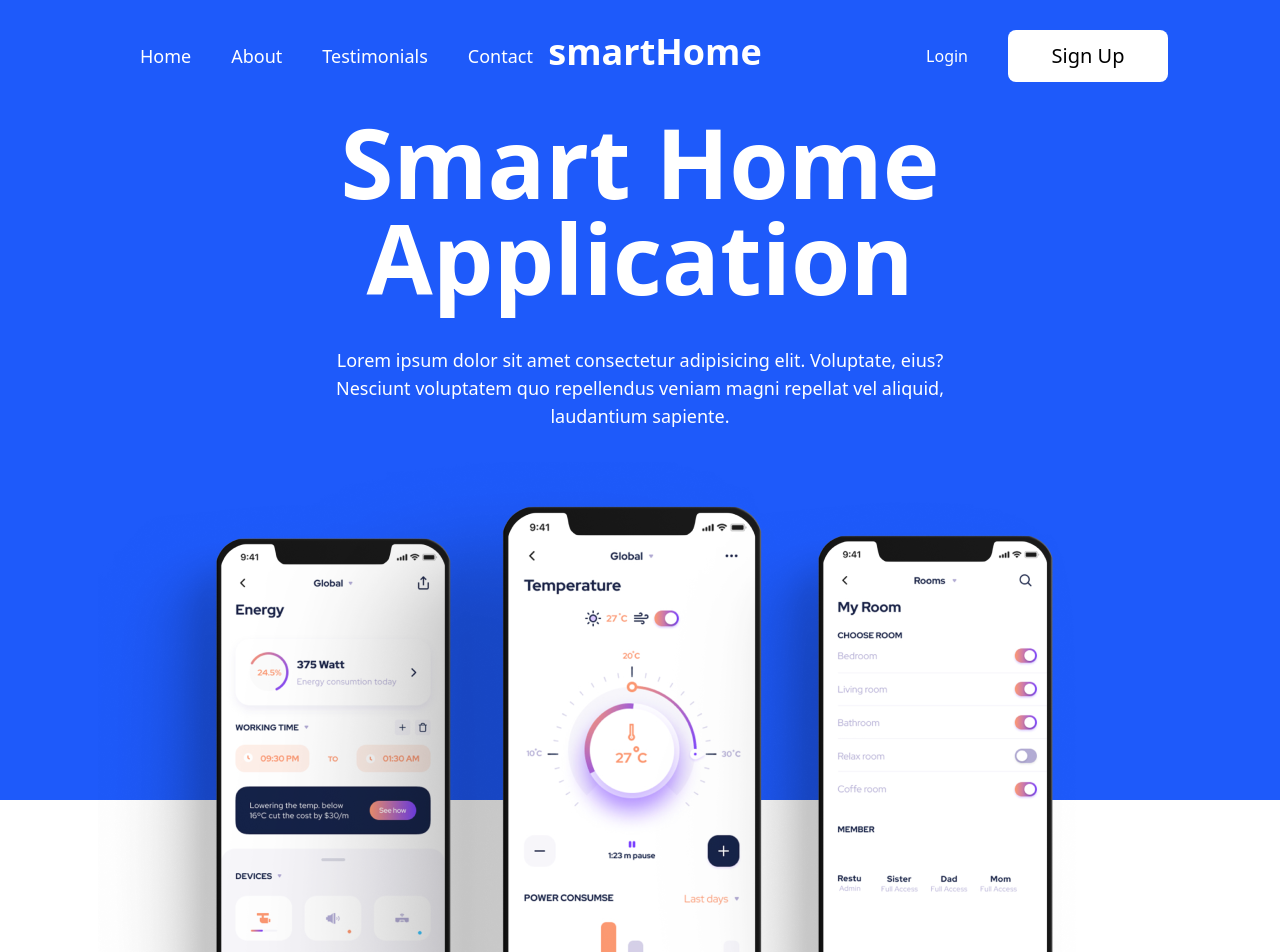
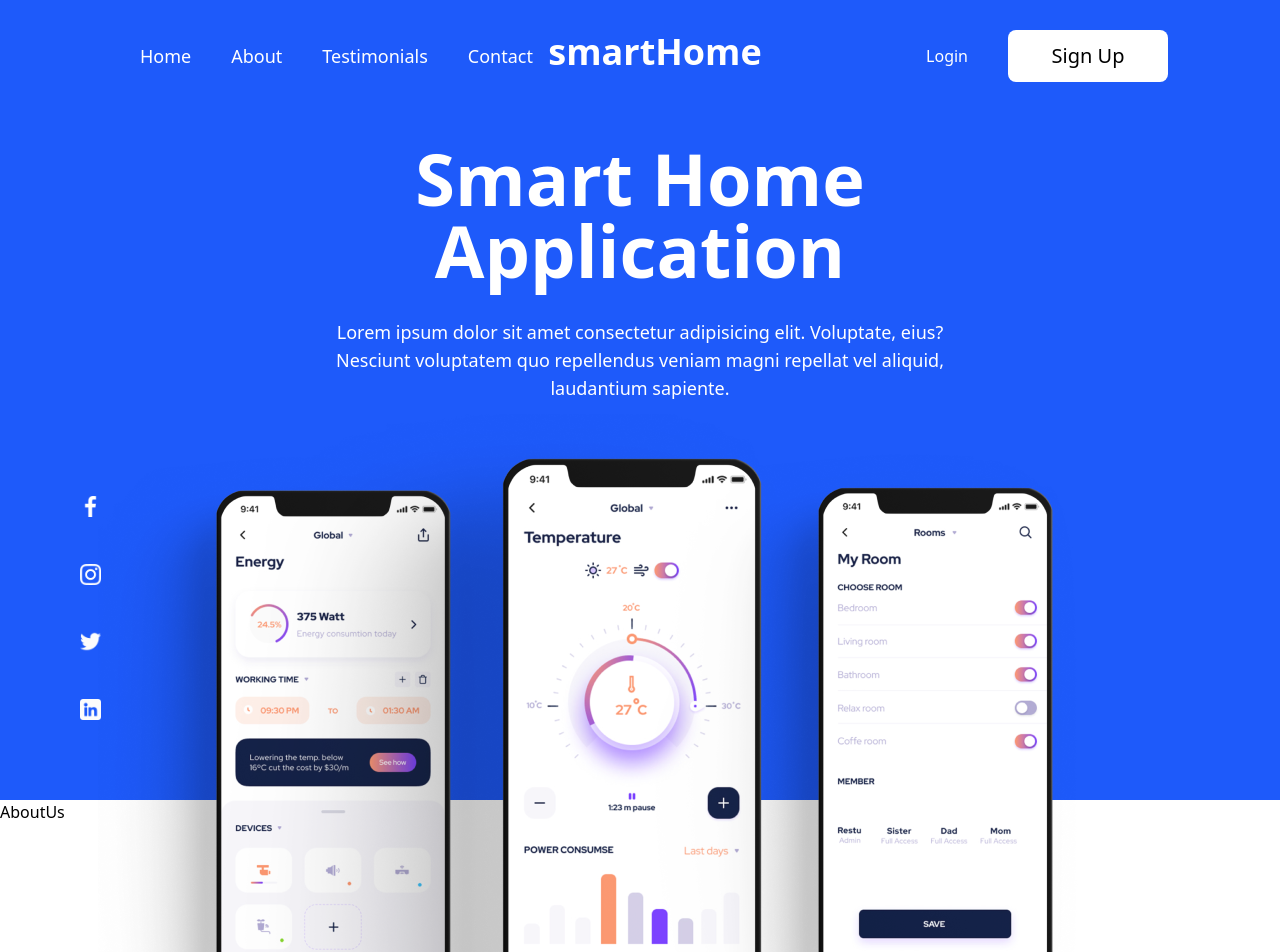
Before and after one commit to DeanG1/smart-home-landing-page, a React (Vite) app in the folder phoneWebsite/: page / in a window 1280 px wide. Shown: the top 952 px of the page. Built offline with nearby package versions, Linux system fonts and the light colour scheme.

Commit message:
HeaderChangesIconsSectionAdded

```diff
--- a/phoneWebsite/src/App.jsx
+++ b/phoneWebsite/src/App.jsx
@@ -1,3 +1,4 @@
+import AboutUs from "./Components/AboutUs"
 import Header from "./Components/Header"
 import Navbar from "./Components/Navbar"
 export default function App() {
@@ -5,6 +6,7 @@ export default function App() {
     <div className="overflow-hidden">
       <Navbar/>
       <Header/>
+      <AboutUs/>
     </div>
   )
 }
--- /dev/null
+++ b/phoneWebsite/src/Components/AboutUs.jsx
@@ -0,0 +1,11 @@
+import React from 'react'
+
+const AboutUs = () => {
+  return (
+    <div className='w-full h-auto'>
+        AboutUs
+    </div>
+  )
+}
+
+export default AboutUs
--- a/phoneWebsite/src/Components/Header.jsx
+++ b/phoneWebsite/src/Components/Header.jsx
@@ -1,27 +1,34 @@
-import React from 'react'
-import phones from "../assets/Images/phones.png"
-import Icons from '../Constants/Icons'
-
+import React from "react";
+import phones from "../assets/Images/phones.png";
+import Icons from "../Constants/Icons";
 
 const Header = () => {
   return (
-    <div className='w-full h-screen bg-primary'>
-      <div className='w-full h-auto flex justify-center items-center flex-col'>
+    <div className="w-full h-screen bg-primary">
+      <div className="w-full h-auto flex justify-center items-center flex-col">
         <div className="header-title w-1/2 h-[20rem] flex justify-center items-center flex-col mt-28 ">
-          <h1 className="text-white text-8xl font-bold text-center">Smart Home <br /> Application</h1>
-          <p className='text-white text-center mt-10 text-lg'>Lorem ipsum dolor sit amet consectetur adipisicing elit. Voluptate, eius? Nesciunt voluptatem quo repellendus veniam magni repellat vel aliquid, laudantium sapiente.</p>
+          <h1 className="text-white text-7xl font-bold text-center">
+            Smart Home <br /> Application
+          </h1>
+          <p className="text-white text-center mt-8 text-lg">
+            Lorem ipsum dolor sit amet consectetur adipisicing elit. Voluptate,
+            eius? Nesciunt voluptatem quo repellendus veniam magni repellat vel
+            aliquid, laudantium sapiente.
+          </p>
         </div>
         <div className="phone-container flex justify-center items-center w-full h-auto">
-          <div className='absolute w-full h-full top-[26rem] left-0 flex justify-center items-center'>
-            <img src={phones} className='object-contain' alt="phones" />
+          <div className="absolute w-full h-full top-[23rem] left-0 flex justify-center items-center">
+            <img src={phones} className="w-auto" alt="phones" />
           </div>
         </div>
       </div>
-      {/* {Icons.map((icon) => (
-        <img src={icon.icon} key={icon.id} alt="" />
-      ))} */}
+      <div className="w-auto h-[14rem] leading-10 lg:flex flex-col justify-between items-center absolute left-20 bottom-20 hidden">
+        {Icons.map((icon) => (
+          <img src={icon.icon} className="w-[1.3rem]" key={icon.id} alt="" />
+        ))}
+      </div>
     </div>
-  )
-}
+  );
+};
 
-export default Header
+export default Header;
```
